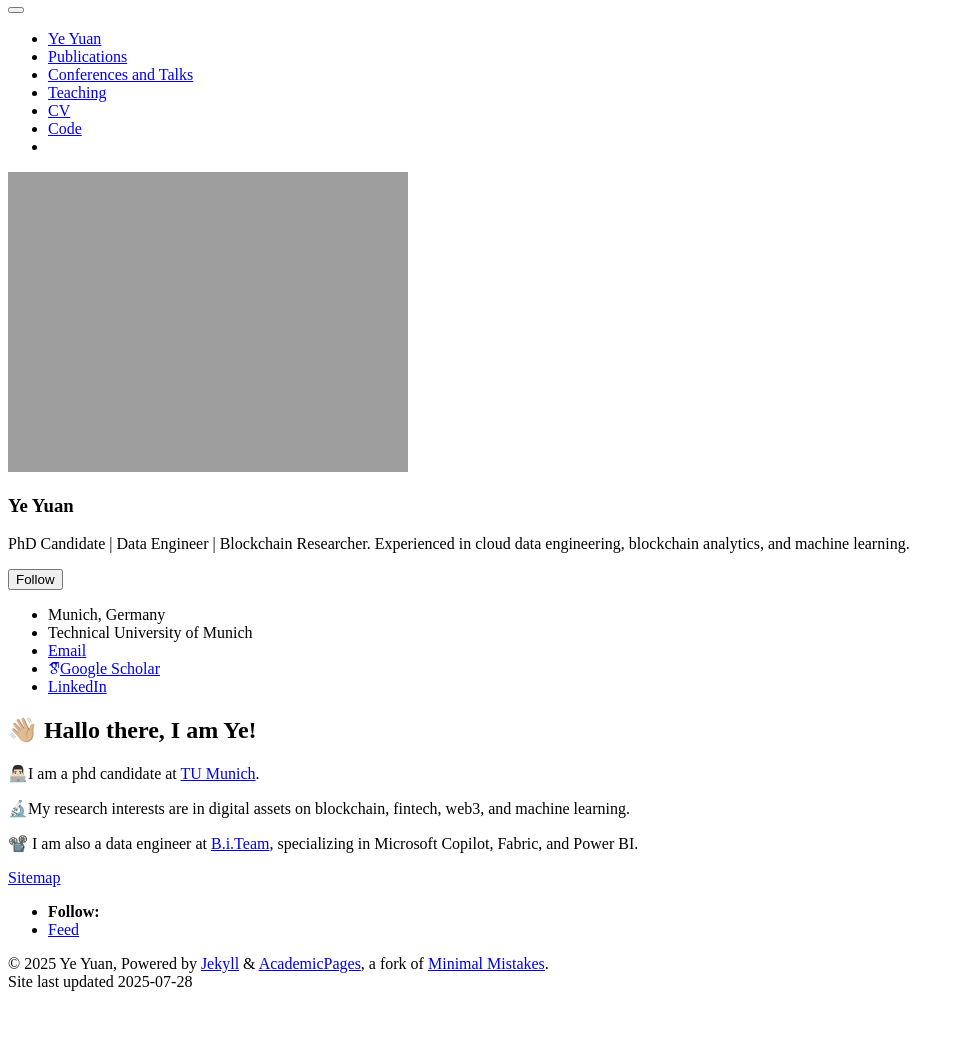
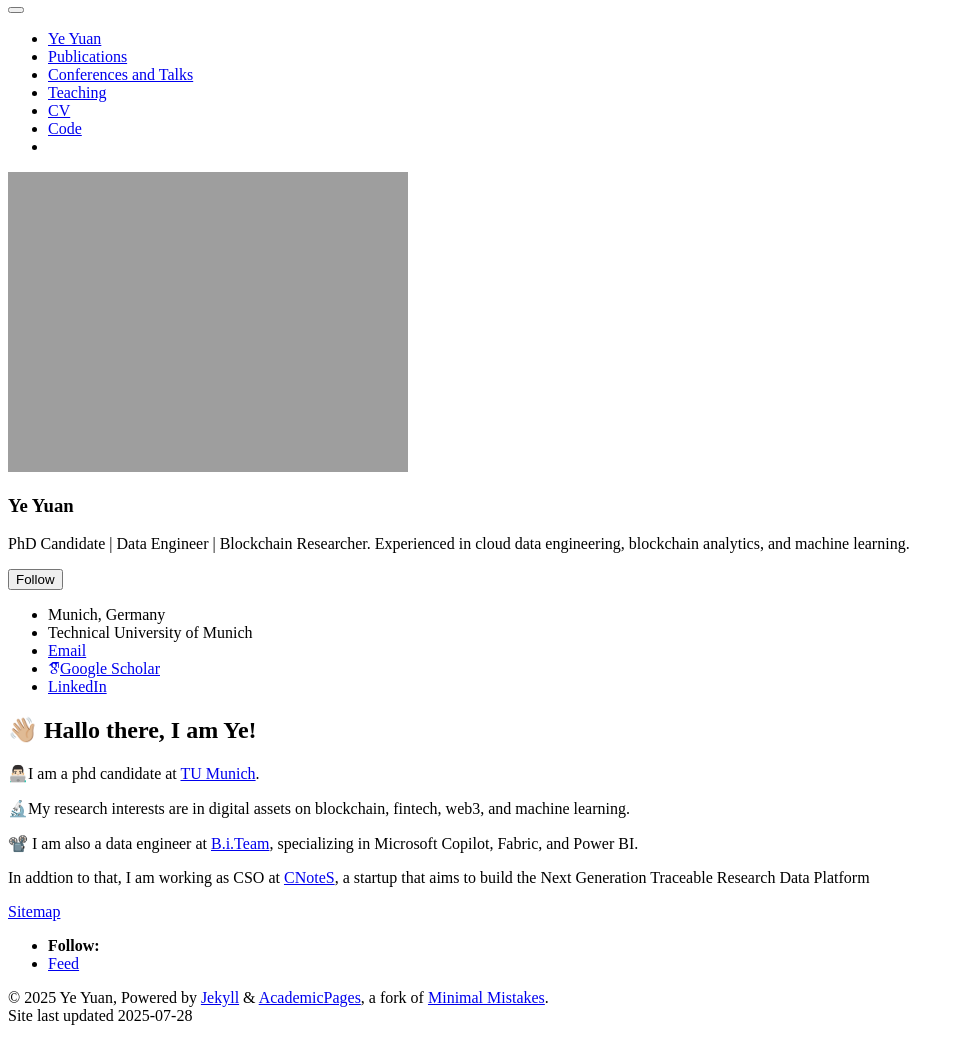
Before and after one commit to yuanye126/yuanye126.github.io, a Jekyll site: the page built from _pages/about.md, in a window 1280 px wide, cut to the strip 272-1419 px from the top of the page. Shown: the top 1064 px of the strip, without its empty margins (0-961 px from the left). Built offline with Jekyll 4.4.1, drawn with Linux system fonts in a browser that asks for light colours; some web fonts are replaced.

Commit message:
Update about.md

```diff
--- a/_pages/about.md
+++ b/_pages/about.md
@@ -11,3 +11,5 @@ redirect_from:
 🔬My research interests are in digital assets on blockchain, fintech, web3, and machine learning.
 
 📽️ I am also a data engineer at [B.i.Team](biteam.de), specializing in Microsoft Copilot, Fabric, and Power BI.
+
+In addtion to that, I am working as CSO at [CNoteS](www.cnoteslab.com), a startup that aims to build the Next Generation Traceable Research Data Platform
```
